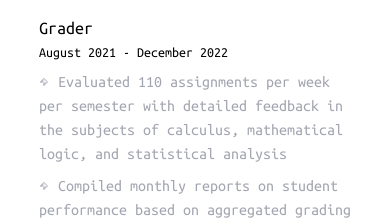
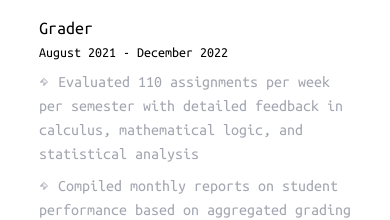
Before and after one commit to b-x-wu/b-x-wu.github.io, a React app: page /resume in a window 390 px wide. Shown: the part 1354-1574 px from the top of the page. Built offline with nearby package versions, Linux system fonts and the light colour scheme.

Commit message:
fix: fix mobile vertical spacing

```diff
--- a/src/components/Footer.tsx
+++ b/src/components/Footer.tsx
@@ -3,7 +3,7 @@ import { HEART_SVG_ELEMENT } from './constants';
 
 const Footer: React.FC = () => {
     return (
-        <div className='mt-4 flex w-full flex-col content-center gap-y-3 p-6 text-sm text-disabled'>
+        <div className='mt-4 flex w-full flex-none flex-col content-center gap-y-3 p-6 text-sm text-disabled'>
             <div className='mx-auto w-fit'>---</div>
             <div className='mx-auto flex w-fit flex-row gap-x-3 align-middle'>
                 <div>made with</div>
--- a/src/components/Header.tsx
+++ b/src/components/Header.tsx
@@ -9,7 +9,7 @@ const Header: React.FC = () => {
     const clickOutsideNavbarRef = useClickOutsideRef<HTMLButtonElement>(() => setIsNavbarOpen(false));
 
     return (
-        <div className='py-10'>
+        <div className='flex-none py-10'>
             <div className='hidden flex-row space-x-12 md:flex'>
                 <Link className='h-fit font-bold text-primary' to='/'>b-x-wu.github.io!</Link>
                 <Link className='h-fit' to='/blog'>/blog</Link>
--- a/src/components/Layout.tsx
+++ b/src/components/Layout.tsx
@@ -6,9 +6,9 @@ import Footer from './Footer';
 const Layout: React.FC = () => {
     return (
         <div className='flex items-center justify-center'>
-            <div className='relative w-160 max-w-4/5'>
+            <div className='relative flex min-h-svh w-160 max-w-4/5 flex-col'>
                 <Header />
-                <div className='mb-auto min-h-body'>
+                <div className='mb-auto grow'>
                     <Outlet />
                 </div>
                 <Footer />
--- a/src/routes/Resume.tsx
+++ b/src/routes/Resume.tsx
@@ -59,7 +59,7 @@ const Resume: React.FC = () => {
                             position='Grader'
                             dates='August 2021 - December 2022'
                             bulletPoints={[
-                                'Evaluated 110 assignments per week per semester with detailed feedback in the subjects of calculus, mathematical logic, and statistical analysis',
+                                'Evaluated 110 assignments per week per semester with detailed feedback in calculus, mathematical logic, and statistical analysis',
                                 'Compiled monthly reports on student performance based on aggregated grading data and presented trends in understanding to professors and peers',
                             ]}
                         />
```
Also changed, not shown: tailwind.config.js (+0 -3 lines).
